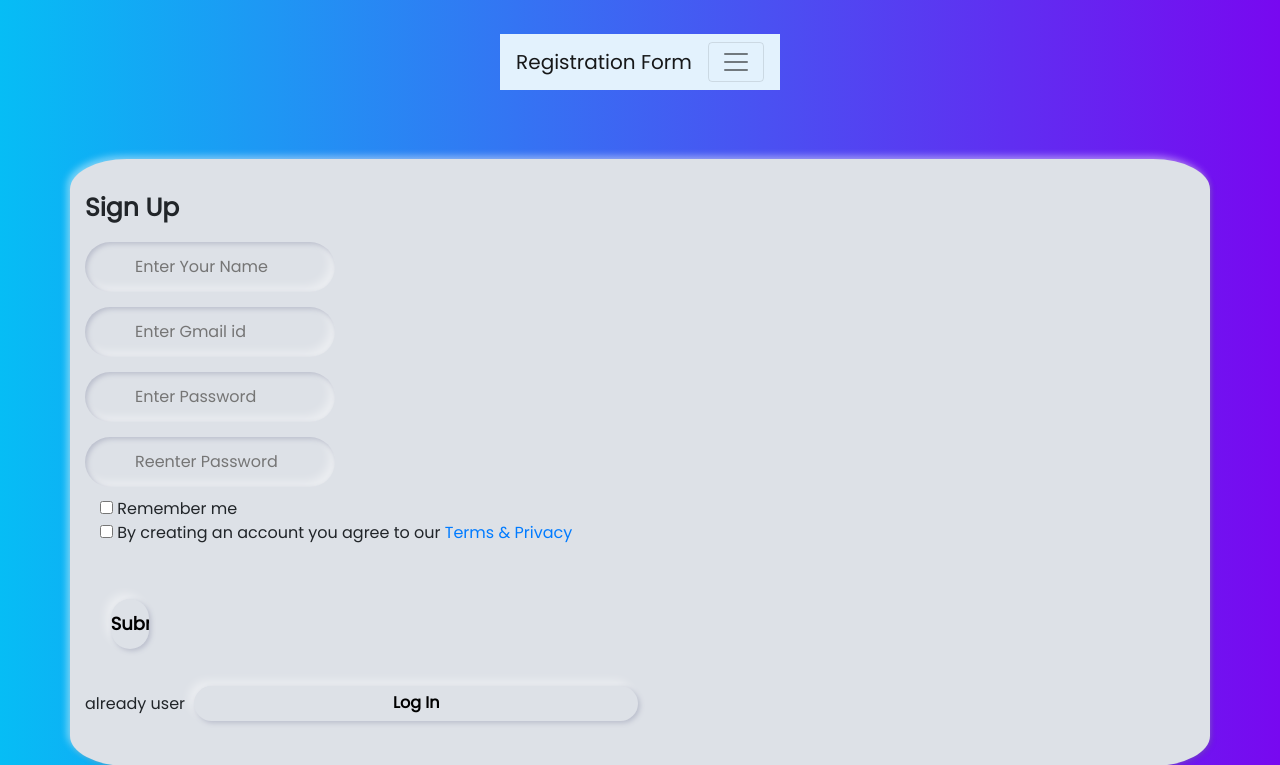
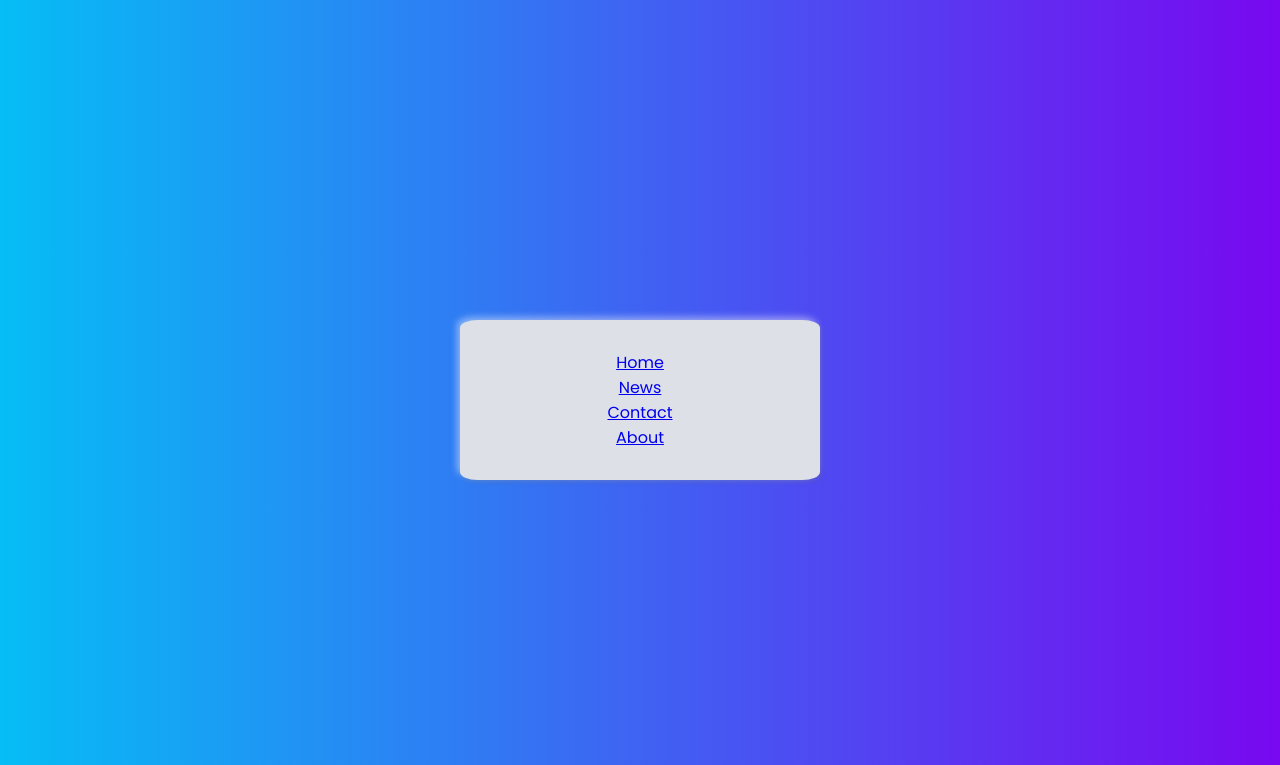
Before and after one commit to sashivardhanreddych/flask_user_pages, a Flask app: page / in a window 1280 px wide. Shown: the top 765 px of the page. Run offline with Flask 2, Linux system fonts and the light colour scheme; some libraries are stand-ins or nearby versions.

Commit message:
added comments and chanes in components

```diff
--- a/flask_backend/app.py
+++ b/flask_backend/app.py
@@ -1,3 +1,9 @@
+'''
+@author Sashi Vardhan Reddy Chandra
+
+@date: 25/11/2021
+'''
+
 from flask import Flask, render_template, request, url_for, redirect, session
 
 # imported libraries from external dependencies
@@ -18,12 +24,22 @@ db = client.get_database('flask_users_database')
 records = db.users_registers
 
 
+'''
+@ description: Used to stored the users data in the MONGO database(creating the users account) and authentication of user
 
+@params : fullname, email, password, confirmpassword
+@return if logged_in else sign up
+
+'''
 @app.route("/", methods=['post', 'get'])
 def index():
     message = ''
+
+        # if user login through the email, session is started and running upto the user logout
     if "email" in session:
         return redirect(url_for("logged_in"))
+
+      # send the data through the http POST method to the database through the server
     if request.method == "POST":
         user = request.form.get("fullname")
         email = request.form.get("email")
@@ -31,6 +47,7 @@ def index():
         password1 = request.form.get("password")
         password2 = request.form.get("confirmpassword")
 
+        # checking the user details in the database if match shows the appropriate message to user
         user_found = records.find_one({"fullname": user})
         email_found = records.find_one({"email": email})
         if user_found:
@@ -42,6 +59,7 @@ def index():
         if password1 != password2:
             message = 'Passwords should match!'
             return render_template('signup.html', message=message)
+            # encrypt the user password
         else:
             hashed = bcrypt.hashpw(password2.encode('utf-8'), bcrypt.gensalt())
             user_input = {'fullname': user, 'email': email, 'password': hashed}
@@ -60,7 +78,13 @@ if __name__ == "__main__":
 
 
 
+'''
+@ description: Used to show the user email in the logged_in component like session started
 
+@params : email
+@return if logged_in else login components
+
+'''
 @app.route('/logged_in')
 def logged_in():
     if "email" in session:
@@ -71,6 +95,13 @@ def logged_in():
 
 
 
+'''
+@ description: Used to login the user account
+
+@params : email and password
+@return if logged_in else login components
+
+'''
 
 @app.route("/login", methods=["POST", "GET"])
 def login():
@@ -101,6 +132,17 @@ def login():
     return render_template('login.html', message=message)
 
 
+
+
+'''
+
+@ description: Used to logout the user account, session is terminated
+
+@params : email and password
+@return if logged_in else login components
+
+'''
+
 @app.route("/logout", methods=["POST", "GET"])
 def logout():
     if "email" in session:
--- a/flask_backend/templates/forgotpassword.html
+++ b/flask_backend/templates/forgotpassword.html
@@ -11,7 +11,7 @@
     <body>
         <div class="content">
             <div class="text">Forgot Password</div>
-            <form action="/form-handler" method="post">
+            <form action="url_for" method="post">
                 <div class="field">
                     <span class="fas fa-user"></span>
                     <input type="text" placeholder="Enter Username" name="email" required>
--- a/flask_backend/templates/login.html
+++ b/flask_backend/templates/login.html
@@ -19,7 +19,7 @@
 
     <div class="content">
       <div class="text">Sashi Industries</div>
-      <form action="" method="post">
+      <form action="url_for" method="post">
         <div class="field">
           <span class="fas fa-user"></span>
           <input
--- a/flask_backend/templates/navbar.html
+++ b/flask_backend/templates/navbar.html
@@ -1,4 +1,4 @@
-<!doctype html>
+<!-- <!doctype html>
 <html lang="en">
 <head><meta charset="utf-8">
 
@@ -31,4 +31,27 @@
     <script src="https://stackpath.bootstrapcdn.com/bootstrap/4.5.0/js/bootstrap.min.js" integrity="sha384-OgVRvuATP1z7JjHLkuOU7Xw704+h835Lr+6QL9UvYjZE3Ipu6Tp75j7Bh/kR0JKI" crossorigin="anonymous"></script>
 {% block content %}{% endblock %}
 </body>
+</html> -->
+
+<html>
+  <head>
+    <title>Navbar</title>
+    <style>
+      ul {
+        list-style-type: none;
+        margin: 0;
+        padding: 0;
+      }
+    </style>
+  </head>
+  <body>
+    <div class="container">
+      <ul>
+        <li><a href="default.asp">Home</a></li>
+        <li><a href="news.asp">News</a></li>
+        <li><a href="contact.asp">Contact</a></li>
+        <li><a href="about.asp">About</a></li>
+      </ul>
+    </div>
+  </body>
 </html>
--- a/flask_backend/templates/signup.html
+++ b/flask_backend/templates/signup.html
@@ -20,7 +20,7 @@
 
     <div class="container">
       <div class="text">Sign Up</div>
-      <form action="" method="post">
+      <form action="url_for" method="post">
         <div class="field">
           <input
             type="text"
```
